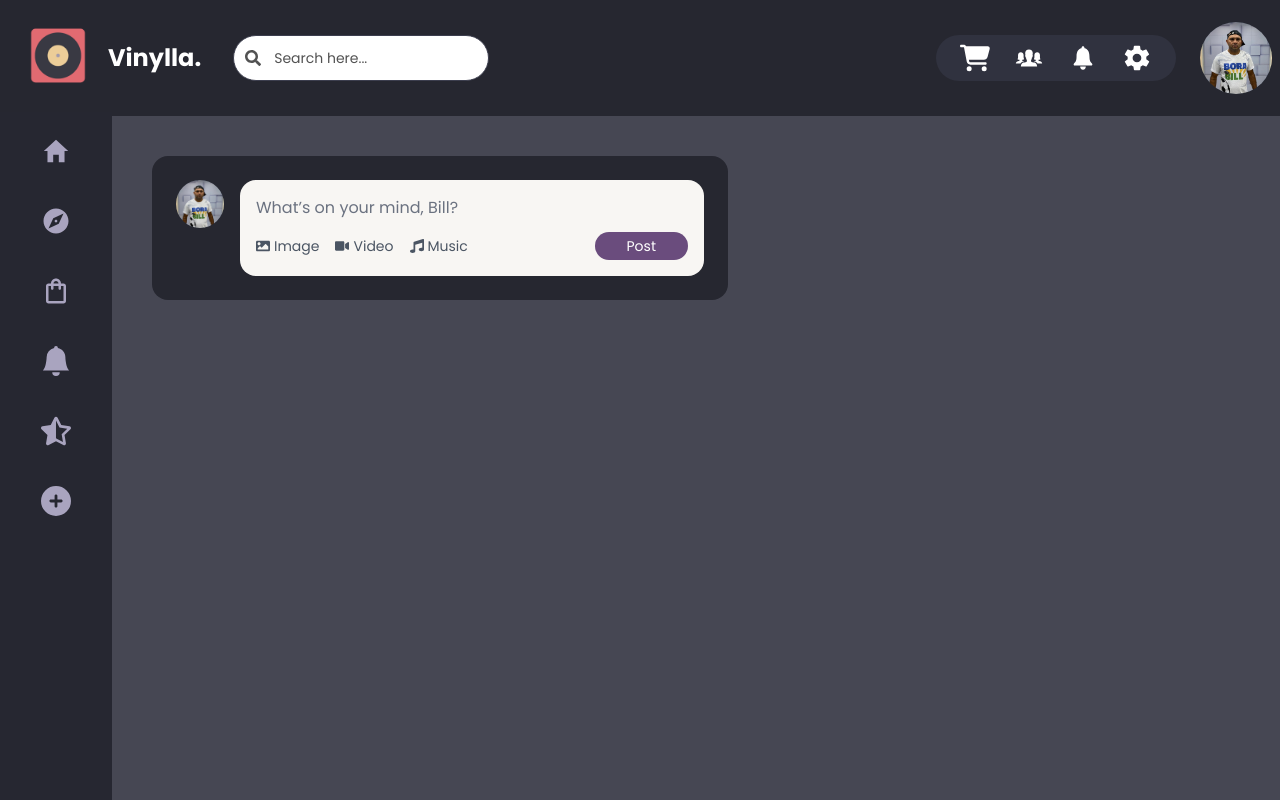
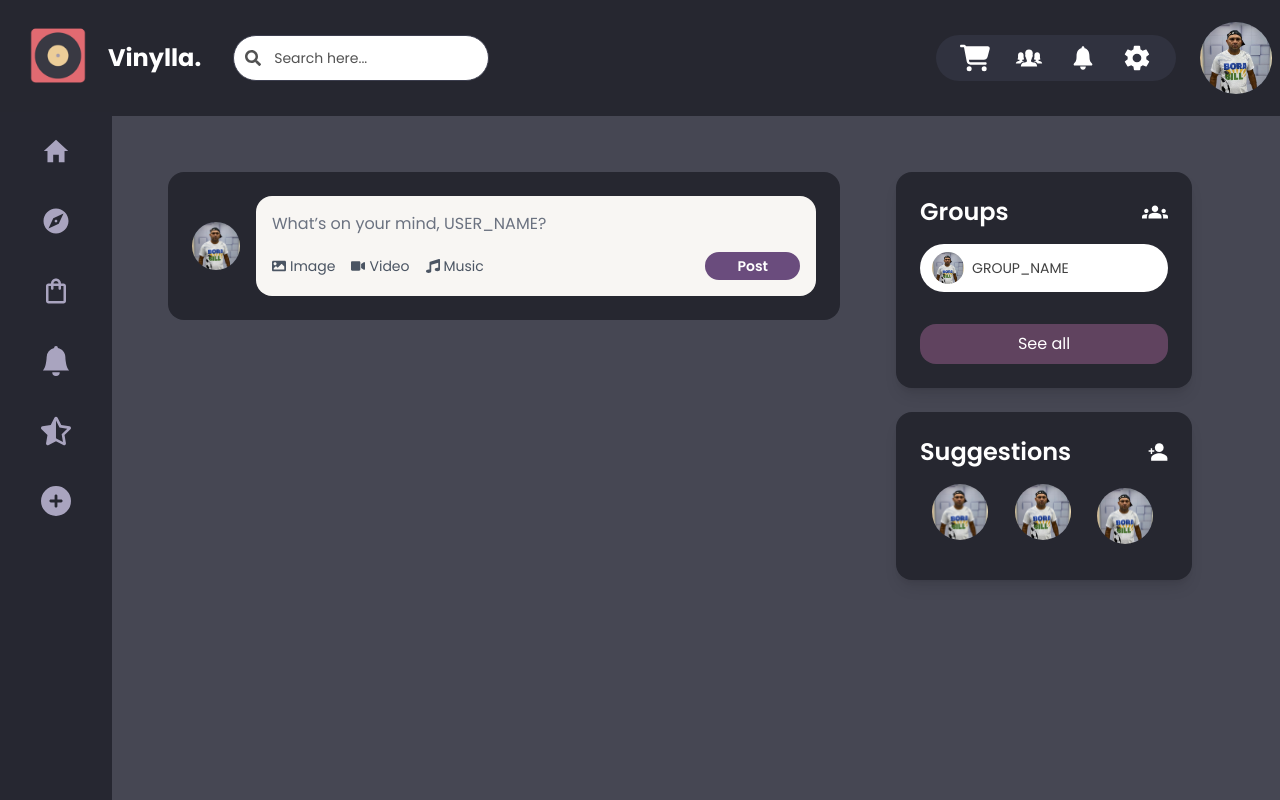
Before and after one commit to camila-vieirao/vinylla, a React (Vite) app in the folder frontend/: page /feed in a window 1280 px wide. Built offline with nearby package versions, Linux system fonts and the light colour scheme.

Commit message:
feat: add fixed Groups and Suggetions cards

```diff
--- a/frontend/src/pages/Feed/Feed.tsx
+++ b/frontend/src/pages/Feed/Feed.tsx
@@ -1,17 +1,20 @@
 import Header from "../../components/Header/Header";
 import Sidebar from "../../components/Sidebar/Sidebar";
 import { FaImage, FaVideo, FaMusic } from "react-icons/fa";
-
 import avatar from "../../assets/borabill_avatar.jpeg";
+import { MdGroups } from "react-icons/md";
+import { IoPersonAddSharp } from "react-icons/io5";
 
 const Feed: React.FC = () => {
   return (
     <div>
       <Header />
       <Sidebar />
-      <div className="p-10 ml-[112px]">
-        <div className="bg-[#262730] max-w-xl p-6 rounded-2xl">
-          <div className="flex items-start gap-4">
+
+      <div className="p-14 ml-[112px] flex gap-8">
+        <div className="flex flex-col items-start flex-1">
+          <div className="bg-[#262730] max-w-2xl w-full p-6 rounded-2xl">
+            <div className="flex items-center gap-4">
               <button
                 type="button"
                 className="flex-shrink-0 text-sm bg-gray-800 rounded-full cursor-pointer"
@@ -23,11 +26,11 @@ const Feed: React.FC = () => {
                 />
               </button>
 
-            <div className="bg-[#f8f6f3] rounded-2xl p-4 flex-1 flex flex-col gap-3">
+              <div className="bg-[#f8f6f3] rounded-2xl p-4 flex-1 flex flex-col gap-4">
                 <input
                   type="text"
                   className="w-full bg-transparent outline-none text-gray-800 placeholder-gray-500"
-                placeholder="What’s on your mind, Bill?"
+                  placeholder="What’s on your mind, USER_NAME?"
                 />
 
                 <div className="flex items-center justify-between text-sm">
@@ -42,10 +45,70 @@ const Feed: React.FC = () => {
                       <FaMusic /> Music
                     </button>
                   </div>
-                <button className="bg-[#6a4c7d] text-white px-8 py-1 rounded-full hover:bg-[#5a3f6b] transition">
+                  <button className="bg-[#6a4c7d] font-semibold cursor-pointer text-white px-8 py-1  rounded-full hover:bg-[#5a3f6b] transition">
                     Post
                   </button>
                 </div>
+              </div>
+            </div>
+          </div>
+        </div>
+
+        <div className="flex flex-col space-y-6">
+          <div className="w-74 mr-8">
+            <div className="bg-[#262730] rounded-2xl p-6 text-white shadow-lg">
+              <div className="flex items-center justify-between mb-4">
+                <h1 className="text-2xl font-semibold">Groups</h1>
+                <MdGroups size={26} />
+              </div>
+
+              <ul className="space-y-2 text-sm">
+                <li className="flex items-center gap-2 text-neutral-700 ps-3 p-2 w-full bg-white rounded-3xl cursor-pointer">
+                  <img
+                    className="w-8 h-8 rounded-full object-cover object-center"
+                    src={avatar}
+                    alt="group avatar"
+                  />
+                  <span>GROUP_NAME</span>
+                </li>
+              </ul>
+
+              <button className="p-2 w-full hover:scale-102 transition-all duration-300 mt-8 cursor-pointer bg-[#60435F] rounded-2xl">
+                See all
+              </button>
+            </div>
+          </div>
+
+          <div className="w-74 mr-8">
+            <div className="bg-[#262730] rounded-2xl p-6 text-white shadow-lg">
+              <div className="flex items-center justify-between mb-2">
+                <h1 className="text-2xl font-semibold">Suggestions</h1>
+                <IoPersonAddSharp size={20} />
+              </div>
+
+              <ul className="flex justify-center space-y-2 text-sm">
+                <li className="flex items-center text-neutral-700 ps-3 p-2 w-full rounded-3xl">
+                  <img
+                    className="w-14 h-14 rounded-full object-cover object-center cursor-pointer hover:scale-108 duration-400"
+                    src={avatar}
+                    alt="group avatar"
+                  />
+                </li>
+                <li className="flex items-center text-neutral-700 ps-3 p-2 w-full rounded-3xl">
+                  <img
+                    className="w-14 h-14 rounded-full object-cover object-center cursor-pointer hover:scale-108 duration-400"
+                    src={avatar}
+                    alt="group avatar"
+                  />
+                </li>
+                <li className="flex items-center text-neutral-700 ps-3 p-2 w-full rounded-3xl">
+                  <img
+                    className="w-14 h-14 rounded-full object-cover object-center cursor-pointer hover:scale-108 duration-400"
+                    src={avatar}
+                    alt="group avatar"
+                  />
+                </li>
+              </ul>
             </div>
           </div>
         </div>
```
Lines whose indentation alone changed are shown as unchanged.
